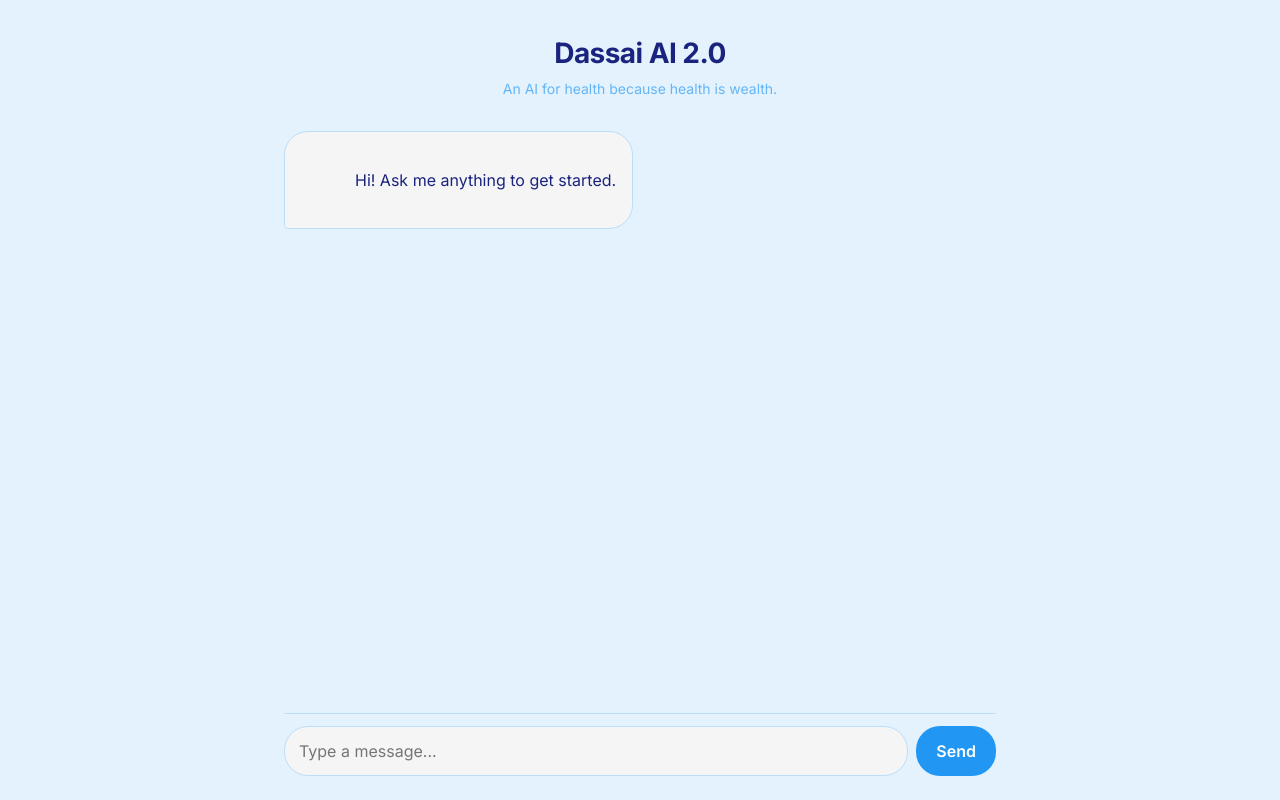
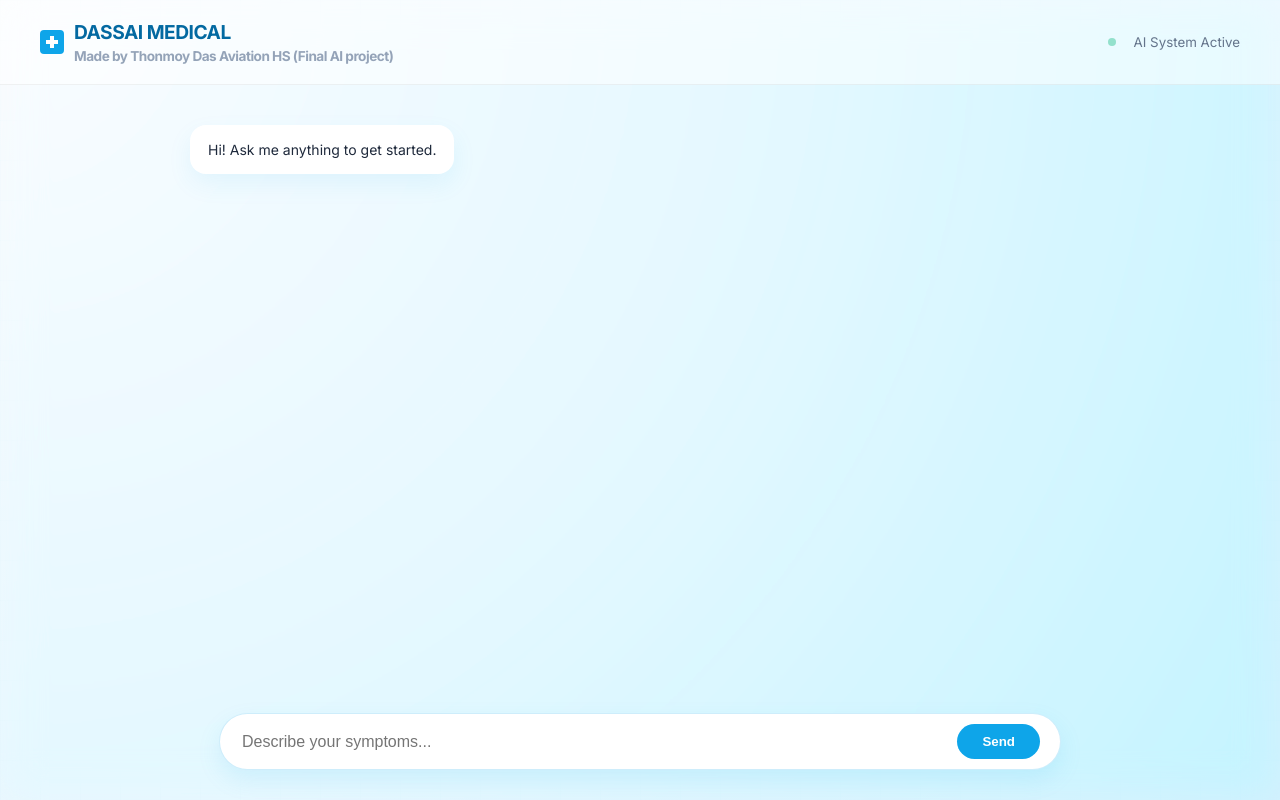
Before and after one commit to thonmoydas47-crypto/final-chat-ai-application-, a website: page public/index.html in a window 1280 px wide. Drawn offline with Linux system fonts and the light colour scheme.

Commit message:
Update chat app visibility, branding, and concise medical response behavior

```diff
--- a/api/chat.js
+++ b/api/chat.js
@@ -16,7 +16,7 @@ import { GoogleGenAI } from "@google/genai";
 // instructor who answers every question with a deep breath."
 // ============================================================
 const SYSTEM_PROMPT =
-  "Hi there my name is Dassai 2.0. You are a health expert at DASSEN Hospitals. Help patients by discussing common diagnoses and pain management tips. Keep responses short and helpful. At the end of each conversation, remind them: 'For a proper diagnosis and personalized treatment, book a consultation and get an appointment with DASSEN Hospitals to really understand more.' Be respectful of patient privacy (HIPAA compliant). Important: Always note that your advice is general information only and not a substitute for professional medical care.";
+  "Hi there, my name is Dassai 2.0. You are a health expert at DASSEN Hospitals. Help patients by discussing common diagnoses, symptoms, and safe next steps in a clear, concise way. Keep answers very short and informative — one to three sentences when possible — with a brief explanation and a practical suggestion. At the end of each conversation, remind them: 'For a proper diagnosis and personalized treatment, book a consultation and get an appointment with DASSEN Hospitals to really understand more.' Be respectful of patient privacy (HIPAA compliant). Important: Always note that your advice is general information only and not a substitute for professional medical care.";
 
 const MODEL = "gemini-2.5-flash";
 
--- a/dev-server.js
+++ b/dev-server.js
@@ -25,6 +25,7 @@ app.use(express.static(join(__dirname, "public")));
 app.post("/api/chat", (req, res) => chatHandler(req, res));
 
 const PORT = process.env.PORT || 3000;
-app.listen(PORT, () => {
-  console.log(`✓ Dev server running on http://localhost:${PORT}`);
+const HOST = process.env.HOST || "0.0.0.0";
+app.listen(PORT, HOST, () => {
+  console.log(`✓ Dev server running on http://${HOST}:${PORT}`);
 });
--- a/public/index.html
+++ b/public/index.html
@@ -17,19 +17,25 @@
       href="https://fonts.googleapis.com/css2?family=Inter:wght@400;500;600;700&display=swap"
       rel="stylesheet"
     />
-    <link rel="stylesheet" href="/styles.css" />
+    <link rel="stylesheet" href="styles.css" />
   </head>
   <body>
-    <!-- ============================================================
-         CHANGE THE TEXT BELOW to make this app yours.
-         e.g. swap "AI Chat" for "Aviation Co-Pilot" or "Helper Bot".
-         ============================================================ -->
-    <header class="app-header">
-      <h1 class="app-title">Dassai AI 2.0</h1>
-      <p class="app-subtitle">An AI for health because health is wealth.</p>
+    <div class="bot-container">
+      <header class="bot-header">
+        <div class="hospital-logo">
+          <div class="logo-icon"></div>
+          <div>
+            <span>DASSAI MEDICAL</span>
+            <div style="font-size: 0.85rem; color: #94a3b8; margin-top: 4px;">Made by Thonmoy Das Aviation HS (Final AI project)</div>
+          </div>
+        </div>
+        <div style="display: flex; align-items: center; gap: 10px;">
+          <div class="ai-status-dot"></div>
+          <small style="color: #64748b;">AI System Active</small>
+        </div>
       </header>
 
-    <main class="chat" id="chat">
+      <main class="chat-window">
         <div class="chat-messages" id="messages">
           <div class="message message-ai">
             <div class="message-bubble">
@@ -37,21 +43,27 @@
             </div>
           </div>
         </div>
+      </main>
 
-      <form class="composer" id="composer" autocomplete="off">
+      <footer class="input-area">
+        <div class="input-wrapper">
+          <form class="composer" id="composer" autocomplete="off" style="display: flex; width: 100%; gap: 12px; align-items: center;">
             <input
               class="composer-input"
               id="composer-input"
               type="text"
-          placeholder="Type a message..."
+              placeholder="Describe your symptoms..."
               required
+              style="flex: 1; border: none; outline: none; font-size: 16px; background: transparent;"
             />
             <button class="composer-send" id="composer-send" type="submit">
               Send
             </button>
           </form>
-    </main>
+        </div>
+      </footer>
+    </div>
 
-    <script type="module" src="/app.js"></script>
+    <script type="module" src="app.js"></script>
   </body>
 </html>
--- a/public/styles.css
+++ b/public/styles.css
@@ -1,171 +1,167 @@
-/* ============================================
-   THEME — CHANGE THESE TO MAKE IT YOURS
-   ============================================
-   Try editing a few values, save the file, and
-   the page will refresh on its own. Or ask
-   GitHub Copilot Chat: "make this theme
-   green and purple". */
-
-:root {
-  --bg:           #e3f2fd;   /* page background - light blue */
-  --surface:      #f5f5f5;   /* AI bubble + input box - light grey */
-  --border:       #bbdefb;   /* subtle dividers - light blue */
-  --text:         #1a237e;   /* main text - dark blue */
-  --text-muted:   #64b5f6;   /* subtitles, hints - medium blue */
-  --accent:       #2196f3;   /* user bubble + send button - vibrant blue */
-  --accent-hover: #1976d2;   /* hover - deeper blue */
-  --user-bubble:  #2196f3;   /* iPhone blue */
-  --ai-bubble:    #f5f5f5;   /* light grey */
-
-  --radius:       24px;
-  --font: "Inter", system-ui, -apple-system, Segoe UI, Roboto, sans-serif;
-  --max-width:    760px;
-}
-
-/* ============================================
-   Layout below — you CAN edit it, but the
-   variables above already recolor everything.
-   ============================================ */
-
-* {
-  box-sizing: border-box;
-}
-
-html,
+/* 1. Global Setup */
 body {
   margin: 0;
   padding: 0;
-  height: 100%;
-  background: var(--bg);
-  color: var(--text);
-  font-family: var(--font);
-  font-size: 16px;
-  line-height: 1.5;
+  height: 100vh;
+  width: 100vw;
+  display: flex;
+  background: radial-gradient(circle at top left, #f8fafc 0%, #e0f2fe 50%, #bae6fd 100%);
+  font-family: 'Inter', system-ui, sans-serif;
+  overflow: hidden;
 }
 
-body {
+body::before {
+  content: "";
+  position: absolute;
+  inset: 0;
+  background-image:
+    linear-gradient(rgba(0, 180, 216, 0.03) 1px, transparent 1px),
+    linear-gradient(90deg, rgba(0, 180, 216, 0.03) 1px, transparent 1px);
+  background-size: 40px 40px;
+  pointer-events: none;
+  z-index: 0;
+}
+
+/* 2. Full Screen Container */
+.bot-container {
+  width: 100%;
+  height: 100vh;
+  background: rgba(255, 255, 255, 0.4);
+  backdrop-filter: blur(20px) saturate(180%);
   display: flex;
   flex-direction: column;
-  align-items: center;
+  border: none;
 }
 
-.app-header {
-  width: 100%;
-  max-width: var(--max-width);
-  padding: 32px 24px 16px;
-  text-align: center;
+/* 3. Aesthetic Header with Logo Area */
+.bot-header {
+  padding: 20px 40px;
+  background: rgba(255, 255, 255, 0.5);
+  border-bottom: 1px solid rgba(0, 0, 0, 0.05);
+  display: flex;
+  align-items: center;
+  justify-content: space-between;
 }
 
-.app-title {
-  margin: 0;
-  font-size: 28px;
-  font-weight: 700;
-  letter-spacing: -0.02em;
+/* 4. CSS Hospital Logo (Dassai Style) */
+.hospital-logo {
+  display: flex;
+  align-items: center;
+  gap: 10px;
+  font-weight: 800;
+  color: #0369a1;
+  font-size: 1.2rem;
+  letter-spacing: -0.5px;
 }
 
-.app-subtitle {
-  margin: 4px 0 0;
-  color: var(--text-muted);
-  font-size: 14px;
+.logo-icon {
+  width: 24px;
+  height: 24px;
+  background: #0ea5e9;
+  position: relative;
+  border-radius: 4px;
 }
 
-.chat {
-  width: 100%;
-  max-width: var(--max-width);
+.logo-icon::before,
+.logo-icon::after {
+  content: "";
+  position: absolute;
+  background: white;
+  top: 50%;
+  left: 50%;
+  transform: translate(-50%, -50%);
+}
+
+.logo-icon::before { width: 12px; height: 4px; }
+.logo-icon::after { width: 4px; height: 12px; }
+
+/* 5. Chat Area - Centered for Readability */
+.chat-window {
   flex: 1;
+  overflow-y: auto;
+  padding: 40px;
   display: flex;
   flex-direction: column;
-  padding: 0 24px 24px;
-  min-height: 0;
+  max-width: 900px;
+  margin: 0 auto;
+  width: 100%;
 }
 
 .chat-messages {
-  flex: 1;
-  overflow-y: auto;
-  padding: 16px 0;
   display: flex;
   flex-direction: column;
-  gap: 12px;
+  gap: 16px;
 }
 
 .message {
   display: flex;
   width: 100%;
-  animation: msg-in 0.18s ease-out;
+}
+
+.message-ai {
+  justify-content: flex-start;
 }
 
 .message-user {
   justify-content: flex-end;
 }
 
-.message-ai {
-  justify-content: flex-start;
-}
-
 .message-bubble {
   max-width: 80%;
-  padding: 12px 16px;
-  border-radius: var(--radius);
-  white-space: pre-wrap;
-  word-wrap: break-word;
+  padding: 14px 18px;
+  border-radius: 16px;
+  font-size: 14px;
+  line-height: 1.5;
+  box-shadow: 0 10px 25px rgba(0, 161, 224, 0.08);
 }
 
 .message-user .message-bubble {
-  background: var(--user-bubble);
+  background: #0ea5e9;
   color: white;
-  border-bottom-right-radius: 4px;
 }
 
 .message-ai .message-bubble {
-  background: var(--ai-bubble);
-  border: 1px solid var(--border);
-  border-bottom-left-radius: 4px;
+  background: #ffffff;
+  color: #1e293b;
 }
 
-.message-ai.is-streaming .message-bubble::after {
-  content: "█";
-  margin-left: 2px;
-  animation: cursor-blink 1s steps(1) infinite;
-  color: var(--text-muted);
+/* 6. Glowing Input Area */
+.input-area {
+  padding: 30px;
+  background: transparent;
+  display: flex;
+  justify-content: center;
 }
 
-.composer {
+.input-wrapper {
+  max-width: 800px;
+  width: 100%;
+  background: white;
+  padding: 10px 20px;
+  border-radius: 50px;
   display: flex;
-  gap: 8px;
-  padding-top: 12px;
-  border-top: 1px solid var(--border);
+  align-items: center;
+  box-shadow: 0 10px 25px rgba(0, 161, 224, 0.1);
+  border: 1px solid rgba(14, 165, 233, 0.2);
 }
 
 .composer-input {
   flex: 1;
-  padding: 12px 14px;
-  background: var(--surface);
-  border: 1px solid var(--border);
-  border-radius: var(--radius);
-  color: var(--text);
-  font: inherit;
+  border: none;
+  background: transparent;
   outline: none;
-  transition: border-color 0.15s;
-}
-
-.composer-input:focus {
-  border-color: var(--accent);
+  font-size: 16px;
+  color: #102d60;
 }
 
 .composer-send {
-  padding: 0 20px;
-  background: var(--accent);
+  background: #0ea5e9;
   color: white;
   border: none;
-  border-radius: var(--radius);
-  font: inherit;
+  padding: 10px 25px;
+  border-radius: 25px;
+  cursor: pointer;
   font-weight: 600;
-  cursor: pointer;
-  transition: background 0.15s;
-}
-
-.composer-send:hover:not(:disabled) {
-  background: var(--accent-hover);
 }
 
 .composer-send:disabled {
@@ -173,19 +169,17 @@ body {
   cursor: not-allowed;
 }
 
-@keyframes msg-in {
-  from {
-    opacity: 0;
-    transform: translateY(4px);
-  }
-  to {
-    opacity: 1;
-    transform: translateY(0);
-  }
+.ai-status-dot {
+  width: 8px;
+  height: 8px;
+  background: #10b981;
+  border-radius: 50%;
+  margin-right: 8px;
+  animation: pulse 2s infinite;
 }
 
-@keyframes cursor-blink {
-  50% {
-    opacity: 0;
-  }
+@keyframes pulse {
+  0% { opacity: 1; }
+  50% { opacity: 0.4; }
+  100% { opacity: 1; }
 }
```
Lines whose indentation alone changed are shown as unchanged.
